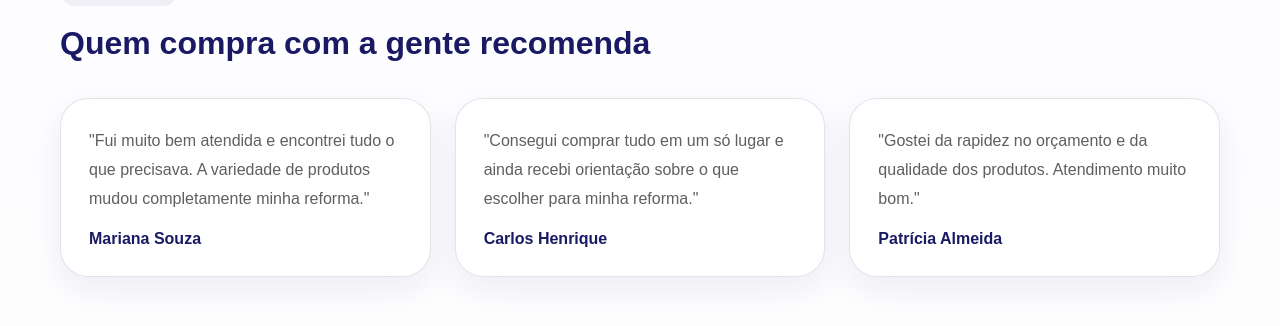
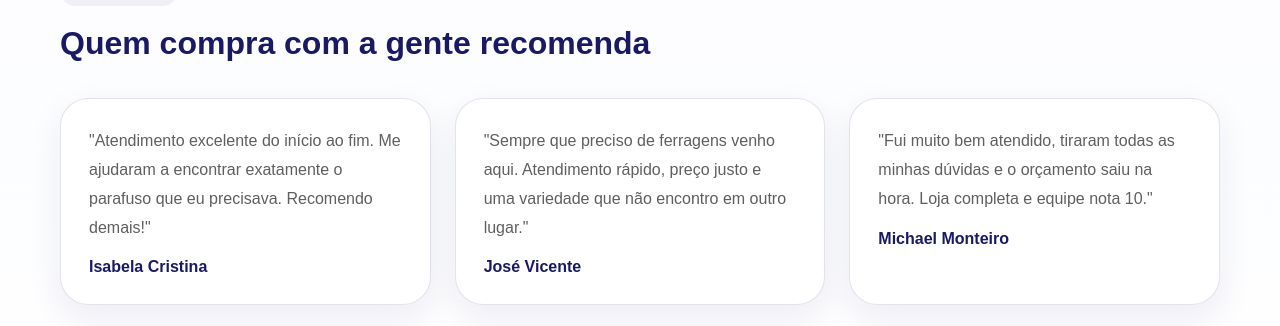
Before and after one commit to DavisonCDev/fixled, a React (Vite) app: page / in a window 1280 px wide. Shown: the part 4387-4713 px from the top of the page. Built offline with nearby package versions, Linux system fonts and the light colour scheme.

Commit message:
Update testimonials with real customer names
Generated with [Devin](https://devin.ai)

Co-Authored-By: Devin <158243242+devin-ai-integration[bot]@users.noreply.github.com>

```diff
--- a/src/data/site.js
+++ b/src/data/site.js
@@ -144,16 +144,16 @@ export const siteData = {
 
   testimonials: [
     {
-      name: 'Mariana Souza',
-      text: 'Fui muito bem atendida e encontrei tudo o que precisava. A variedade de produtos mudou completamente minha reforma.',
+      name: 'Isabela Cristina',
+      text: 'Atendimento excelente do início ao fim. Me ajudaram a encontrar exatamente o parafuso que eu precisava. Recomendo demais!',
     },
     {
-      name: 'Carlos Henrique',
-      text: 'Consegui comprar tudo em um só lugar e ainda recebi orientação sobre o que escolher para minha reforma.',
+      name: 'José Vicente',
+      text: 'Sempre que preciso de ferragens venho aqui. Atendimento rápido, preço justo e uma variedade que não encontro em outro lugar.',
     },
     {
-      name: 'Patrícia Almeida',
-      text: 'Gostei da rapidez no orçamento e da qualidade dos produtos. Atendimento muito bom.',
+      name: 'Michael Monteiro',
+      text: 'Fui muito bem atendido, tiraram todas as minhas dúvidas e o orçamento saiu na hora. Loja completa e equipe nota 10.',
     },
   ],
 
```
